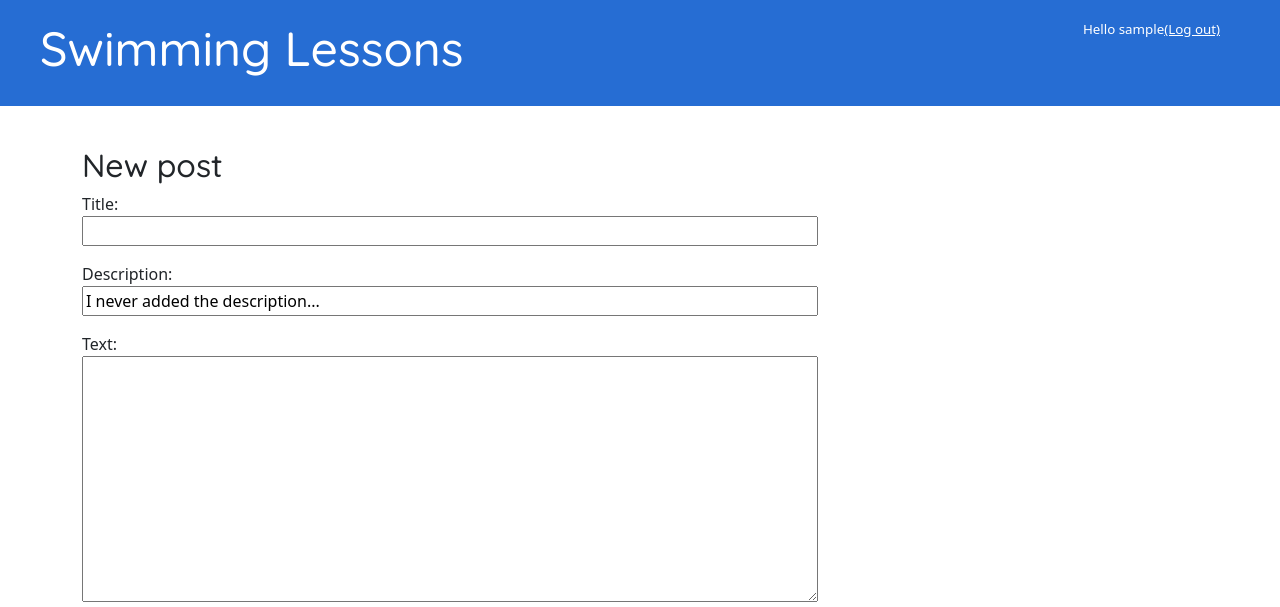
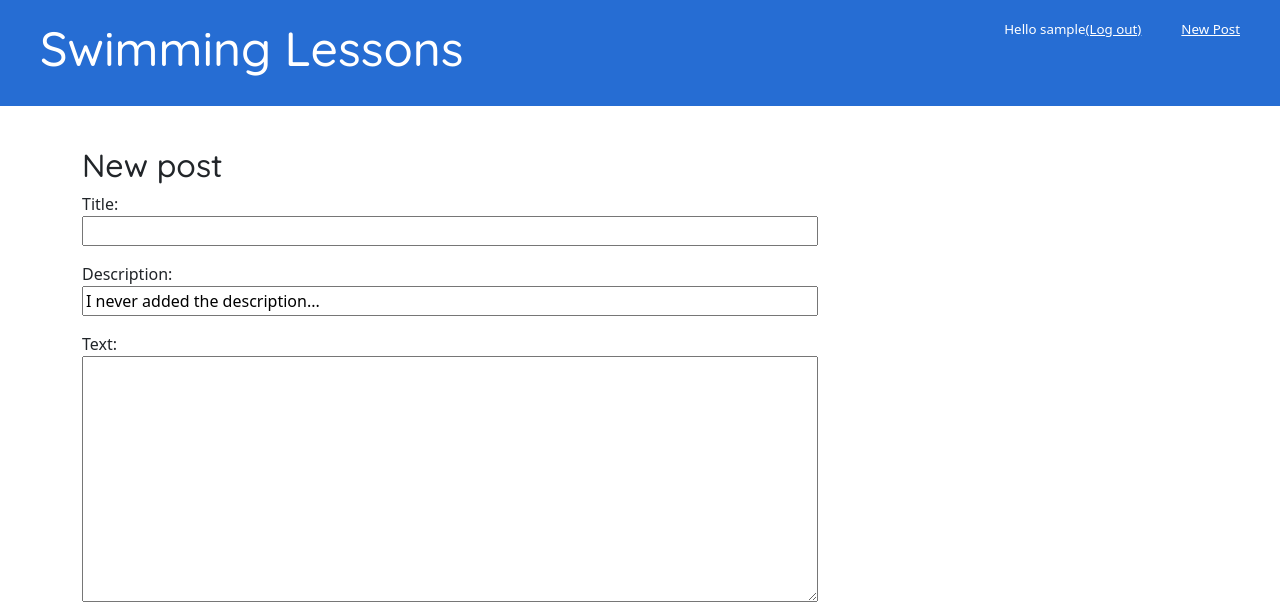
Before and after one commit to JNicholson91/BeforeTheClash, a Django app: page /post/new/ in a window 1280 px wide. Shown: the top 607 px of the page. Run offline with Django 4.2, Linux system fonts and the light colour scheme; the visitor is signed in with stand-in values (Sample User, id 1).

Commit message:
log in and css and edits and etc

```diff
--- a/mysite/blog/static/css/blog.css
+++ b/mysite/blog/static/css/blog.css
@@ -49,7 +49,7 @@ small{
 }
 
 .top-menu span {
-    font-size: 12pt;
+    font-size: 10pt;
 }
 
 
--- a/mysite/blog/templates/blog/base.html
+++ b/mysite/blog/templates/blog/base.html
@@ -10,7 +10,7 @@
 <body>
     <div class="page-header">
     {% if user.is_authenticated %}
-        <a href="{% url 'post_new' %}" class="top-menu"><span class="glyphicon glyphicon-plus"></span></a>
+        <a href="{% url 'post_new' %}" class="top-menu"><span class="glyphicon glyphicon-plus"></span>New Post</a>
         <p class="top-menu">Hello {{ user.username }} <a href="{% url 'logout' %}">(Log out)</a></p>
     {% else %}
         <a href="{% url 'login' %}" class="top-menu"><span class="glyphicon glyphicon-lock">Log in</span></a>
```
